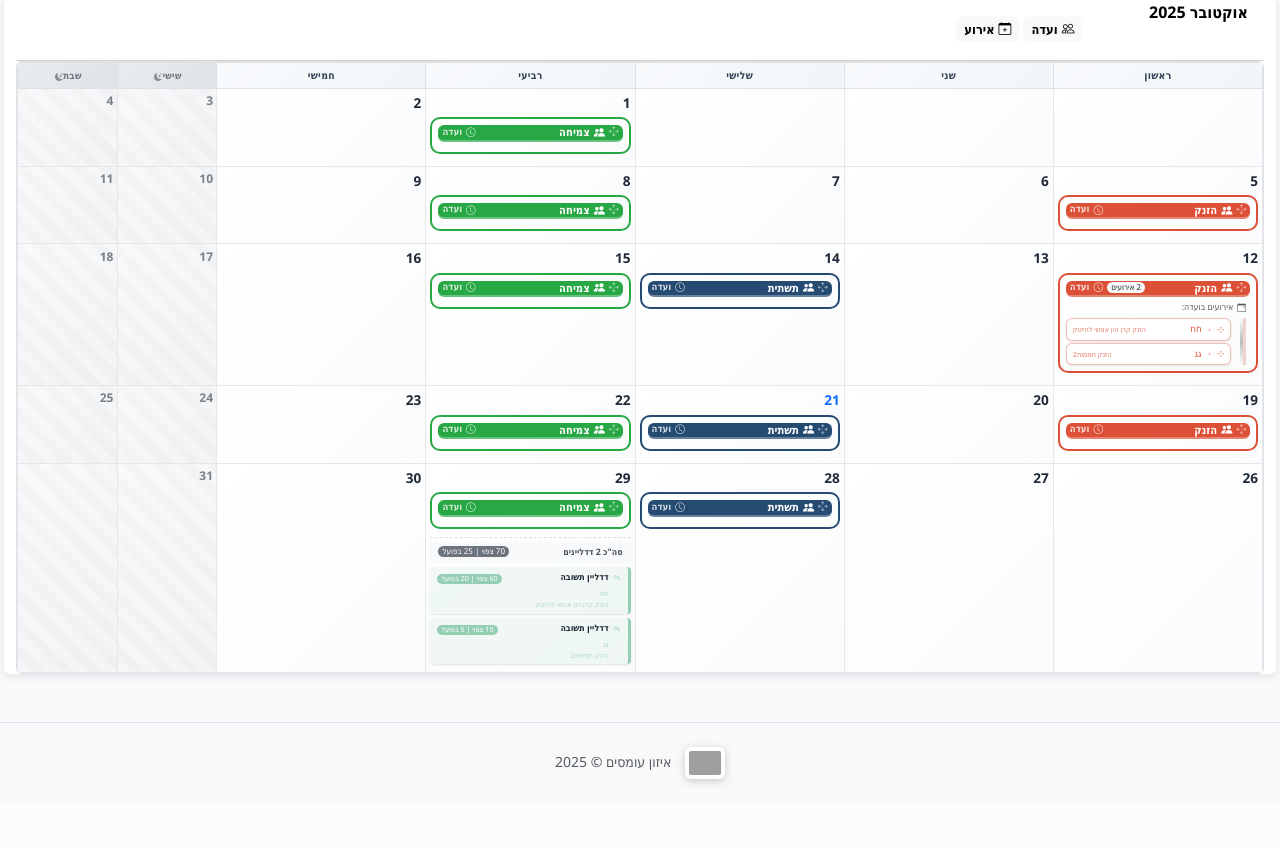
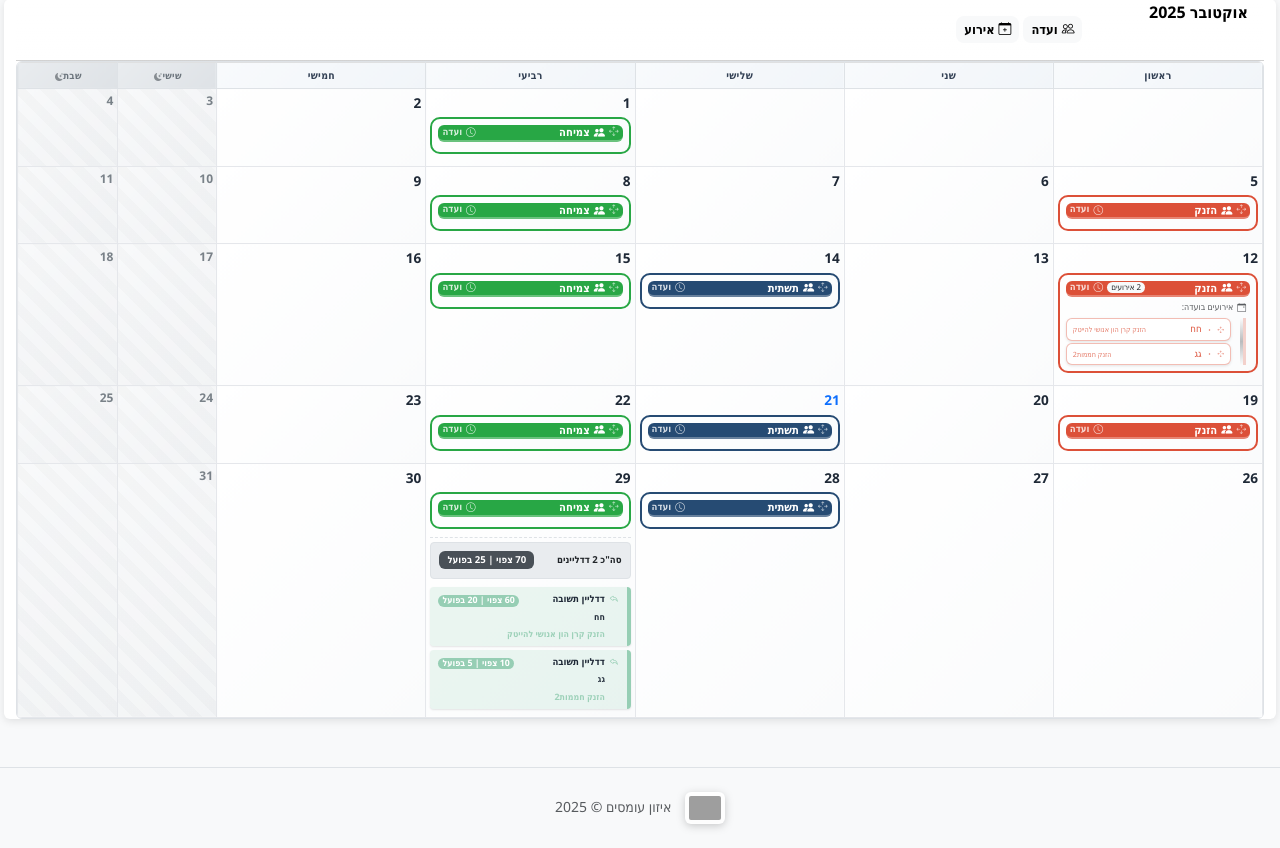
Before and after one commit to taldata/izun, a Flask app: page / in a window 1280 px wide. Shown: the part 242-1090 px from the top of the page. Before the commit the page ends 1027 px from the top, so only its background shows below. Run offline with Flask 3, Linux system fonts and the light colour scheme; a user stored in the database is signed in; data comes from the database, SQL or seed files in the repository; a map, chart or similar area stays blank; some libraries are stand-ins or nearby versions; grey boxes are pictures that could not be loaded.

Commit message:
feat: improve deadline summary and badge styling in calendar
- Enhanced the summary header for multiple deadlines with updated styles for better visibility and user experience.
- Adjusted badge styles for individual deadlines, including font sizes, padding, and colors to improve clarity and accessibility.
- Increased the overall visual hierarchy and consistency of deadline information displayed in the calendar.

```diff
--- a/templates/index.html
+++ b/templates/index.html
@@ -952,16 +952,17 @@ function createMonthCalendar(year, month, isCompact = false) {
                         // Add summary header if there are multiple deadlines
                         if (deadlines.length > 1) {
                             const summaryDiv = document.createElement('div');
-                            summaryDiv.className = 'deadline-summary mb-1 px-2 py-1';
-                            summaryDiv.style.fontSize = isCompact ? '0.45rem' : '0.55rem';
-                            summaryDiv.style.backgroundColor = '#f8f9fa';
-                            summaryDiv.style.borderRadius = '3px';
+                            summaryDiv.className = 'deadline-summary mb-2 px-2 py-2';
+                            summaryDiv.style.fontSize = isCompact ? '0.5rem' : '0.6rem';
+                            summaryDiv.style.backgroundColor = '#e9ecef';
+                            summaryDiv.style.borderRadius = '4px';
                             summaryDiv.style.fontWeight = 'bold';
-                            summaryDiv.style.color = '#495057';
+                            summaryDiv.style.color = '#212529';
+                            summaryDiv.style.border = '1px solid #dee2e6';
                             summaryDiv.innerHTML = `
                                 <div class="d-flex justify-content-between align-items-center">
-                                    <span>סה"כ ${deadlines.length} דדליינים</span>
-                                    <span class="badge" style="background-color: #6c757d; font-size: ${isCompact ? '0.4rem' : '0.5rem'};">
+                                    <span style="font-weight: 700;">סה"כ ${deadlines.length} דדליינים</span>
+                                    <span class="badge" style="background-color: #495057; font-size: ${isCompact ? '0.5rem' : '0.6rem'}; font-weight: 700; padding: 4px 8px;">
                                         ${totalExpected} צפוי | ${totalActual} בפועל
                                     </span>
                                 </div>
@@ -972,29 +973,29 @@ function createMonthCalendar(year, month, isCompact = false) {
                         deadlines.forEach(deadline => {
                             const deadlineDiv = document.createElement('div');
                             deadlineDiv.className = 'deadline-badge d-flex align-items-start mb-1';
-                            deadlineDiv.style.fontSize = isCompact ? '0.5rem' : '0.6rem';
-                            deadlineDiv.style.padding = isCompact ? '3px 5px' : '4px 7px';
+                            deadlineDiv.style.fontSize = isCompact ? '0.55rem' : '0.65rem';
+                            deadlineDiv.style.padding = isCompact ? '4px 6px' : '5px 8px';
                             deadlineDiv.style.borderRadius = '4px';
-                            deadlineDiv.style.backgroundColor = `${deadline.config.color}20`;
-                            deadlineDiv.style.borderRight = `3px solid ${deadline.config.color}`;
+                            deadlineDiv.style.backgroundColor = `${deadline.config.color}30`;
+                            deadlineDiv.style.borderRight = `4px solid ${deadline.config.color}`;
                             deadlineDiv.style.color = deadline.config.color;
-                            deadlineDiv.style.fontWeight = '500';
-                            deadlineDiv.style.minHeight = isCompact ? '20px' : '24px';
+                            deadlineDiv.style.fontWeight = '600';
+                            deadlineDiv.style.minHeight = isCompact ? '24px' : '28px';
 
                             const expected = deadline.event.expected_requests || 0;
                             const actual = deadline.event.actual_submissions || 0;
 
                             deadlineDiv.innerHTML = `
-                                <i class="${deadline.config.icon} me-1" style="font-size: ${isCompact ? '0.4rem' : '0.5rem'};"></i>
+                                <i class="${deadline.config.icon} me-1" style="font-size: ${isCompact ? '0.5rem' : '0.6rem'};"></i>
                                 <div class="d-flex flex-column flex-grow-1">
                                     <div class="d-flex justify-content-between align-items-center gap-1">
-                                        <span class="text-truncate fw-bold" style="font-size: ${isCompact ? '0.45rem' : '0.55rem'};">${deadline.config.label}</span>
-                                        <span class="badge" style="background-color: ${deadline.config.color}; font-size: ${isCompact ? '0.35rem' : '0.45rem'}; white-space: nowrap;">
+                                        <span class="text-truncate fw-bold" style="font-size: ${isCompact ? '0.5rem' : '0.6rem'};">${deadline.config.label}</span>
+                                        <span class="badge" style="background-color: ${deadline.config.color}; font-size: ${isCompact ? '0.45rem' : '0.55rem'}; white-space: nowrap; font-weight: 700;">
                                             ${expected} צפוי | ${actual} בפועל
                                         </span>
                                     </div>
-                                    <span class="text-truncate" style="font-size: ${isCompact ? '0.35rem' : '0.45rem'}; opacity: 0.8;">${deadline.event.name}</span>
-                                    <span class="text-truncate" style="font-size: ${isCompact ? '0.35rem' : '0.45rem'}; opacity: 0.7;">${deadline.event.maslul_name}</span>
+                                    <span class="text-truncate fw-bold" style="font-size: ${isCompact ? '0.45rem' : '0.55rem'}; opacity: 0.95;">${deadline.event.name}</span>
+                                    <span class="text-truncate fw-semibold" style="font-size: ${isCompact ? '0.45rem' : '0.55rem'}; opacity: 0.9;">${deadline.event.maslul_name}</span>
                                 </div>
                             `;
 
```
